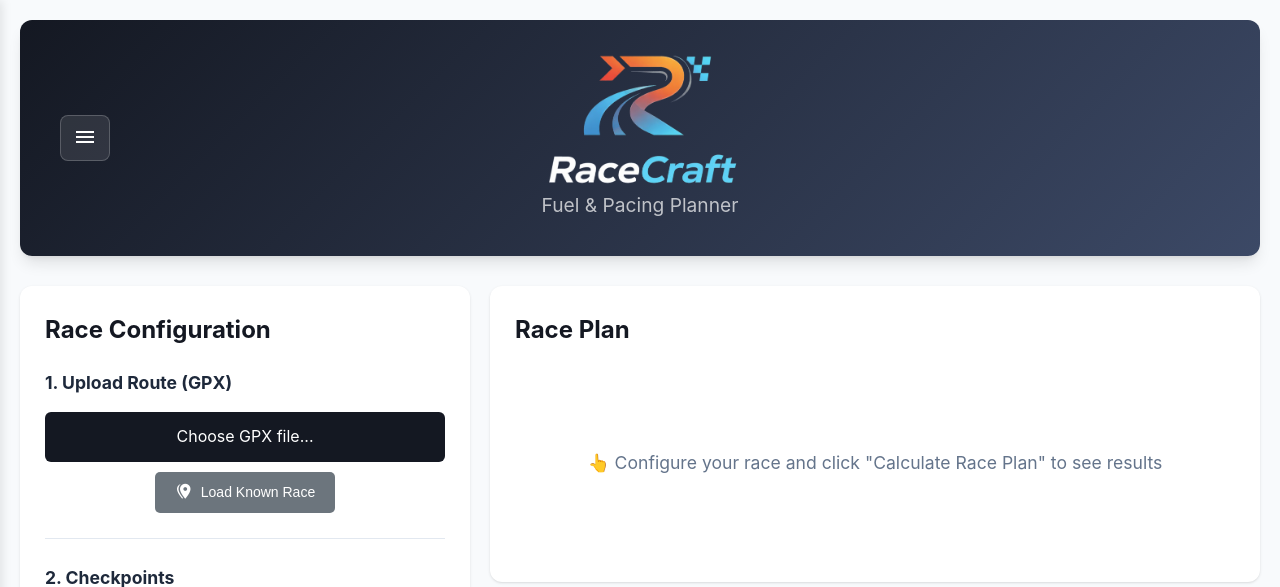
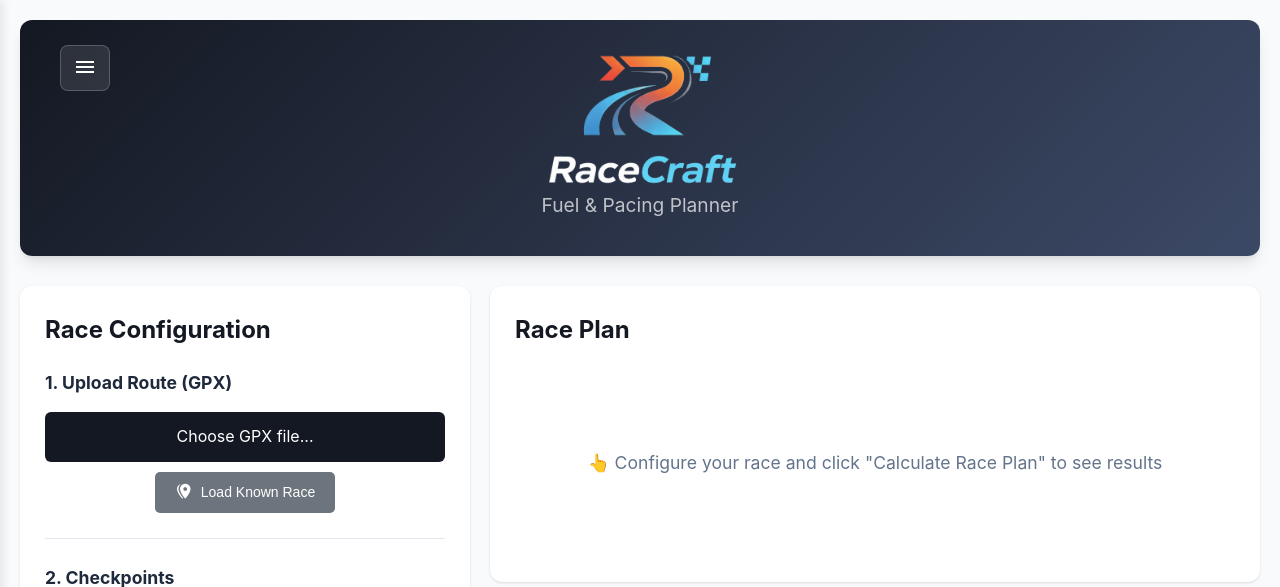
Before and after one commit to lennon101/RaceCraft, a Flask app: page / in a window 1280 px wide. Shown: the top 587 px of the page. Run offline with Flask 3, Linux system fonts and the light colour scheme; some libraries are stand-ins or nearby versions.

Commit message:
Adjust menu toggle button position

```diff
--- a/static/css/pages.css
+++ b/static/css/pages.css
@@ -4,7 +4,7 @@
 .menu-toggle {
     position: absolute;
     left: 20px;
-    top: 50%;
+    top: 10%;
     transform: translateY(-50%);
     background: rgba(255, 255, 255, 0.1);
     border: 1px solid rgba(255, 255, 255, 0.2);
```
